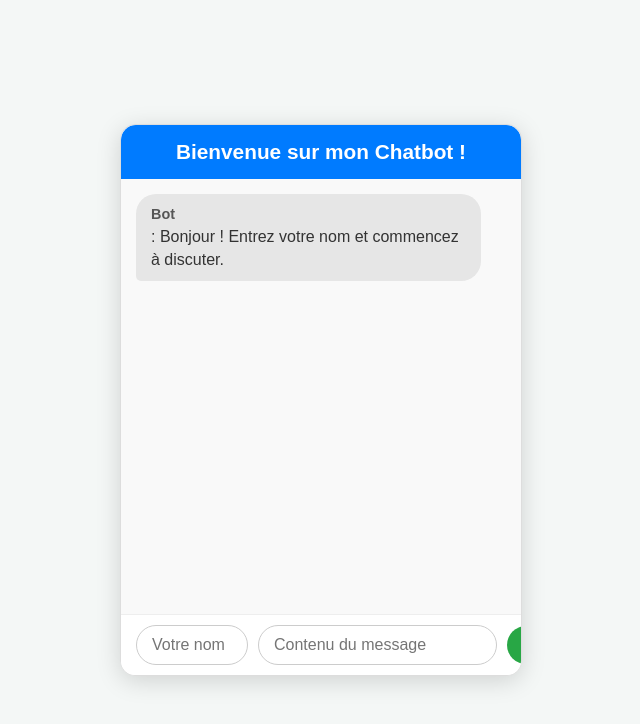
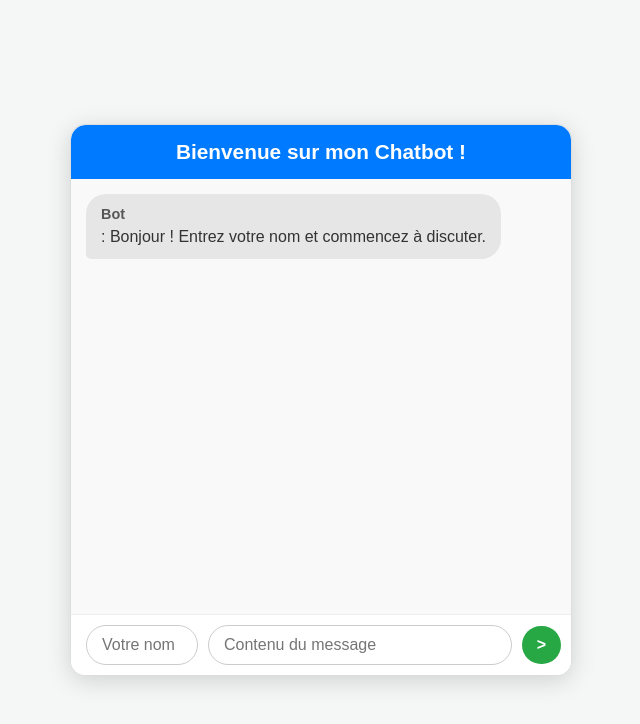
Before and after one commit to Tazxor/chatbot-user, a website: page public/index.html in a window 1280 px wide. Shown: the whole page, without its empty margins (319-959 px from the left). Drawn offline with nearby package versions, Linux system fonts and the light colour scheme; no server answers.

Commit message:
commit 3
21/11/2025 16h

```diff
--- a/public/index.html
+++ b/public/index.html
@@ -19,7 +19,7 @@
 
         /* Conteneur principal du Chat (Adapté de .chat-container) */
         .chat-container {
-            width: 400px;
+            width: 500px;
             height: 550px; /* Augmenté pour l'esthétique */
             border: 1px solid #ddd;
             border-radius: 15px;
@@ -149,7 +149,7 @@
         <form id="chatForm">
             <input type="text" id="name" class="input-box" placeholder="Votre nom" required>
             <input type="text" id="inputMessage" class="input-box" placeholder="Contenu du message" required>
-            <button type="submit">Envoyer</button>
+            <button type="submit">></button>
         </form>
     </div>
 
```
